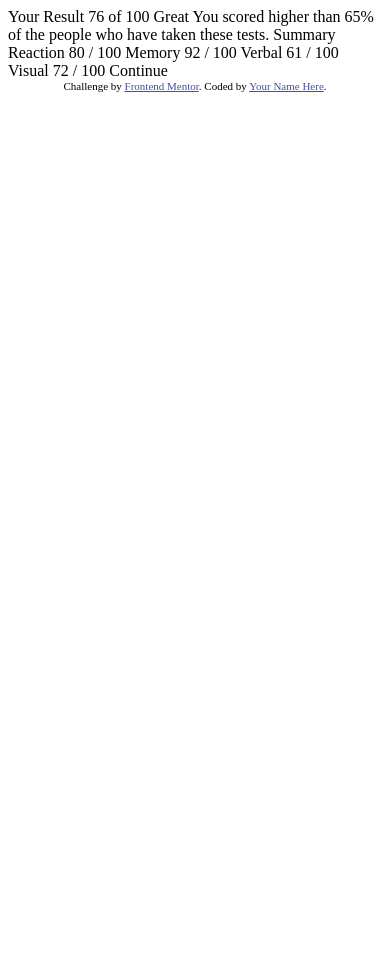
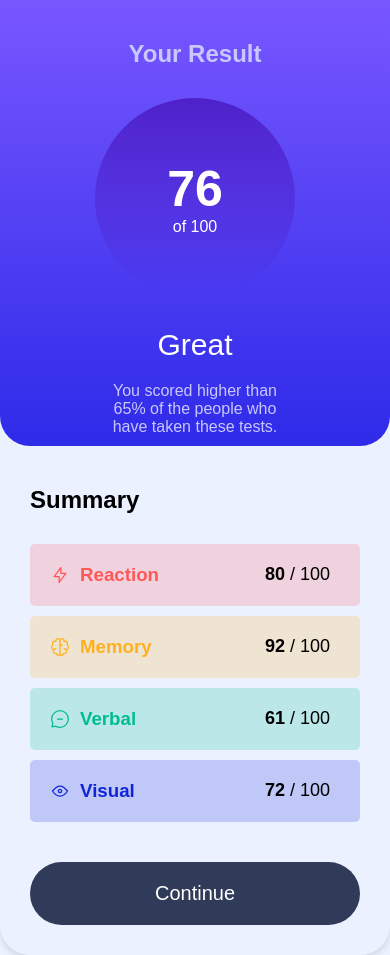
Before and after one commit to Lordgebrio/results-summary-component-main, a plain HTML site: page index.html in a window 390 px wide. Before the commit the page ends 844 px from the top, so only its background shows below. Drawn offline with Linux system fonts and the light colour scheme.

Commit message:
Final responsive

```diff
--- a/index.html
+++ b/index.html
@@ -1,47 +1,93 @@
 <!DOCTYPE html>
 <html lang="en">
   <head>
-  <meta charset="UTF-8">
-  <meta name="viewport" content="width=device-width, initial-scale=1.0"> <!-- displays site properly based on user's device -->
+    <meta charset="UTF-8" />
+    <meta name="viewport" content="width=device-width, initial-scale=1.0" />
+    <!-- displays site properly based on user's device -->
 
-  <link rel="icon" type="image/png" sizes="32x32" href="./assets/images/favicon-32x32.png">
+    <link
+      rel="icon"
+      type="image/png"
+      sizes="32x32"
+      href="./assets/images/favicon-32x32.png"
+    />
+
+    <!-- Link de estilos -->
+    <link rel="stylesheet" href="style.css" />
 
     <title>Frontend Mentor | Results summary component</title>
 
     <!-- Feel free to remove these styles or customise in your own stylesheet 👍 -->
     <style>
-    .attribution { font-size: 11px; text-align: center; }
-    .attribution a { color: hsl(228, 45%, 44%); }
+      .attribution {
+        font-size: 11px;
+        text-align: center;
+      }
+      .attribution a {
+        color: hsl(228, 45%, 44%);
+      }
     </style>
   </head>
   <body>
+    <main class="tarjet">
+      <div class="result">
+        <h2>Your Result</h2>
+        <div class="container-result">
+          <span>76</span>
+          <p>of 100</p>
+        </div>
+        <h2 class="sub-tittle">Great</h2>
+        <p>
+          You scored higher than 65% of the people who have taken these tests.
+        </p>
+      </div>
+      <div class="summary">
+        <h2>Summary</h2>
+        <div class="container-summary">
+          <div class="content-summary red">
+            <div class="content-item">
+              <img src="assets/images/icon-reaction.svg" alt="Icono-reaccion" />
+              <h3>Reaction</h3>
+            </div>
+            <div class="content-result">
+              <p><span>80</span> / 100</p>
+            </div>
+          </div>
+          <div class="content-summary orange">
+            <div class="content-item">
+              <img src="assets/images/icon-memory.svg" alt="Icono-memory" />
+              <h3>Memory</h3>
+            </div>
+            <div class="content-result">
+              <p><span>92</span> / 100</p>
+            </div>
+          </div>
+          <div class="content-summary green">
+            <div class="content-item">
+              <img src="assets/images/icon-verbal.svg" alt="Icono-memory" />
+              <h3>Verbal</h3>
+            </div>
+            <div class="content-result">
+              <p><span>61</span> / 100</p>
+            </div>
+          </div>
+          <div class="content-summary blue">
+            <div class="content-item">
+              <img src="assets/images/icon-visual.svg" alt="Icono-memory" />
+              <h3>Visual</h3>
+            </div>
+            <div class="content-result">
+              <p><span>72</span> / 100</p>
+            </div>
+          </div>
+        </div>
+        <button>Continue</button>
+      </div>
+    </main>
 
-  Your Result
-  76
-  of 100
-
-  Great
-  You scored higher than 65% of the people who have taken these tests.
-
-  Summary
-
-  Reaction
-  80 / 100
-
-  Memory
-  92 / 100
-
-  Verbal
-  61 / 100
-
-  Visual
-  72 / 100
-
-  Continue
-
-  <div class="attribution">
+    <!-- <div class="attribution">
     Challenge by <a href="https://www.frontendmentor.io?ref=challenge" target="_blank">Frontend Mentor</a>.
     Coded by <a href="#">Your Name Here</a>.
-  </div>
+  </div> -->
   </body>
 </html>
--- /dev/null
+++ b/style.css
@@ -0,0 +1,188 @@
+/* Variables de colores */
+:root {
+  --red-color: hsl(0, 100%, 67%); /* Rojo */
+  --red-color-2: hsl(0, 100%, 67%, 0.2); /* Rojo */
+  --orange-color: hsl(39, 100%, 56%); /* Anaranjado */
+  --orange-color-2: hsl(39, 100%, 56%, 0.2); /* Anaranjado */
+  --green-color: hsl(166, 100%, 37%); /* Verde */
+  --green-color-2: hsl(166, 100%, 37%, 0.2);
+  --blue-color: hsl(234, 85%, 45%); /* Blue */
+  --blue-color-2: hsl(234, 85%, 45%, 0.2); /* Blue */
+  --white-color: hsl(0, 0%, 100%); /* blanco */
+  --fondo-color: hsl(221, 100%, 96%); /* fondo */
+  --text-color: hsl(241, 100%, 89%); /* texto */
+  --hover-color: hsl(224, 30%, 27%); /* Hover */
+  --gradient-bg-1: linear-gradient(
+    180deg,
+    hsl(252, 100%, 67%),
+    hsl(241, 81%, 54%)
+  );
+  --gradient-bg-2: linear-gradient(
+    180deg,
+    hsla(256, 72%, 46%, 1),
+    hsla(241, 72%, 46%, 0)
+  );
+}
+
+/* Fuente */
+@import url('https://fonts.googleapis.com/css2?family=Hanken+Grotesk:ital,wght@0,100..900;1,100..900&display=swap');
+
+/* Estilos Generales */
+* {
+  margin: 0;
+  padding: 0;
+  box-sizing: border-box;
+  font-family: 'Hanken Grotesk', sans-serif;
+}
+
+body {
+  background-color: var(--fondo-color);
+  display: flex;
+  justify-content: center; /* Centra horizontalmente */
+  align-items: center; /* Centra verticalmente */
+  min-height: 100vh;
+}
+
+.tarjet {
+  display: grid;
+  grid-template-columns: 1fr 1fr;
+  width: 80%;
+  max-width: 800px;
+  box-shadow: 0px 4px 6px rgba(0, 0, 0, 0.1);
+  border-radius: 30px;
+}
+
+.tarjet .result {
+  background: var(--gradient-bg-1);
+  display: flex;
+  flex-direction: column;
+  text-align: center;
+  justify-content: space-around;
+  border-radius: 30px;
+}
+
+.tarjet .result h2 {
+  font-size: 1.5rem;
+  font-weight: 700;
+  color: var(--text-color);
+  padding-top: 40px;
+}
+
+.tarjet .result > p {
+  color: var(--text-color);
+  width: 50%;
+  margin: auto;
+  padding: 20px 0 10px 0;
+}
+
+.tarjet .result .sub-tittle {
+  color: var(--white-color);
+  padding: 0;
+  font-size: 30px;
+  font-weight: 500;
+}
+
+.tarjet .result .container-result {
+  border-radius: 100px;
+  background: var(--gradient-bg-2);
+  width: 200px;
+  height: 200px;
+  margin: 30px auto;
+  display: flex;
+  flex-direction: column;
+  text-align: center;
+  justify-content: center;
+  color: var(--white-color);
+}
+
+.tarjet .result .container-result span {
+  font-weight: 900;
+  font-size: 50px;
+}
+
+.summary {
+  margin: 30px;
+}
+
+.summary h2 {
+  padding: 10px 0;
+}
+
+.summary .container-summary {
+  margin-top: 20px;
+}
+
+.summary .container-summary .content-summary {
+  display: flex;
+  justify-content: space-between;
+  padding: 20px;
+  border-radius: 5px;
+  margin-bottom: 10px;
+}
+
+.summary .container-summary .content-summary .content-item {
+  display: flex;
+}
+
+.summary .container-summary .content-summary .content-item h3 {
+  margin-left: 10px;
+  font-weight: 600;
+}
+
+.summary .container-summary .content-summary .content-result p {
+  font-size: 18px;
+  margin-right: 10px;
+  color: #000;
+}
+
+.summary .container-summary .content-summary .content-result p span {
+  font-weight: 700;
+}
+
+.orange {
+  background-color: var(--orange-color-2);
+  color: var(--orange-color);
+}
+
+.red {
+  background-color: var(--red-color-2);
+  color: var(--red-color);
+}
+
+.green {
+  background-color: var(--green-color-2);
+  color: var(--green-color);
+}
+
+.blue {
+  background-color: var(--blue-color-2);
+  color: var(--blue-color);
+}
+
+button {
+  background-color: hsl(224, 30%, 27%);
+  width: 100%;
+  margin-top: 30px;
+  padding: 20px;
+  border-radius: 50px;
+  border-style: none;
+  font-size: 20px;
+  color: var(--white-color);
+}
+
+button:hover {
+  cursor: pointer;
+  background-color: var(--blue-color);
+  transition: 0.5;
+}
+
+@media (width < 900px) {
+  .tarjet {
+    width: 100%;
+    display: flex;
+    flex-direction: column;
+  }
+  .tarjet .result {
+    border-radius: 0 0 30px 30px;
+  }
+}
```
Lines whose indentation alone changed are shown as unchanged.
